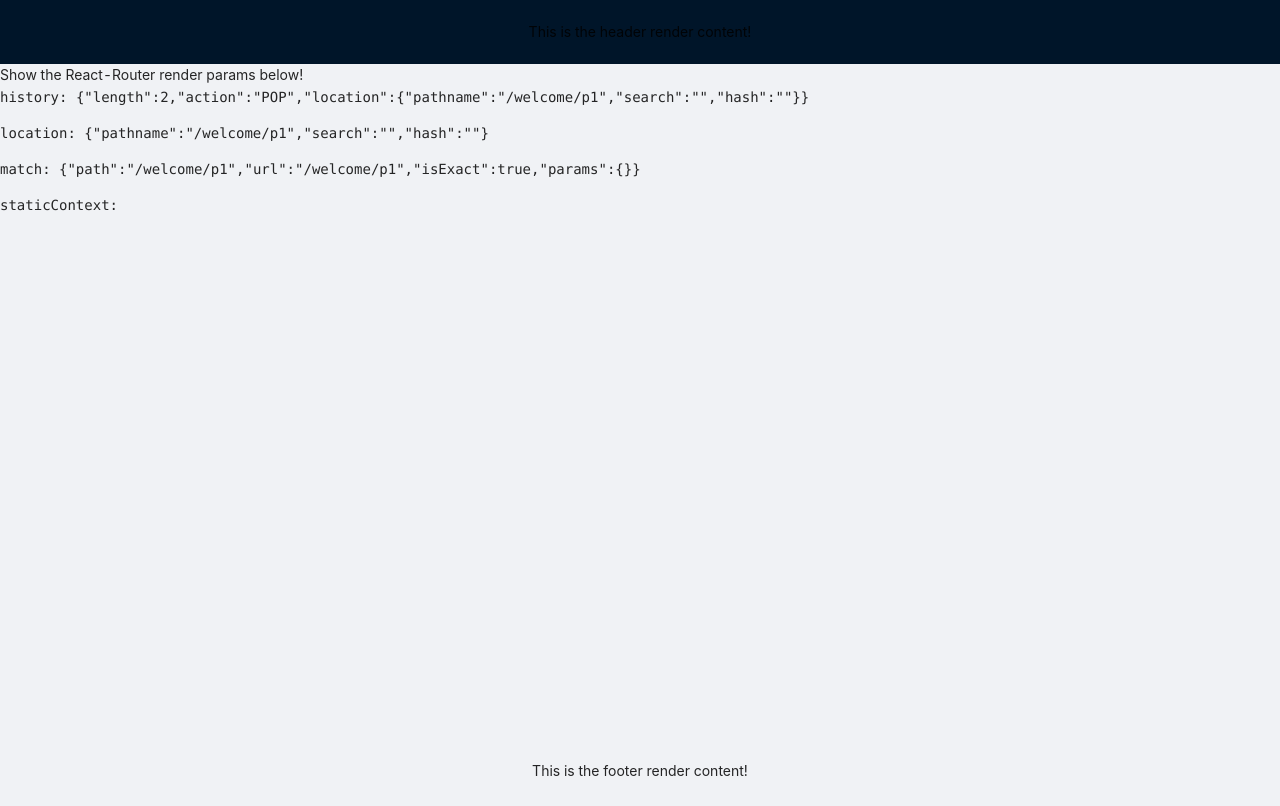
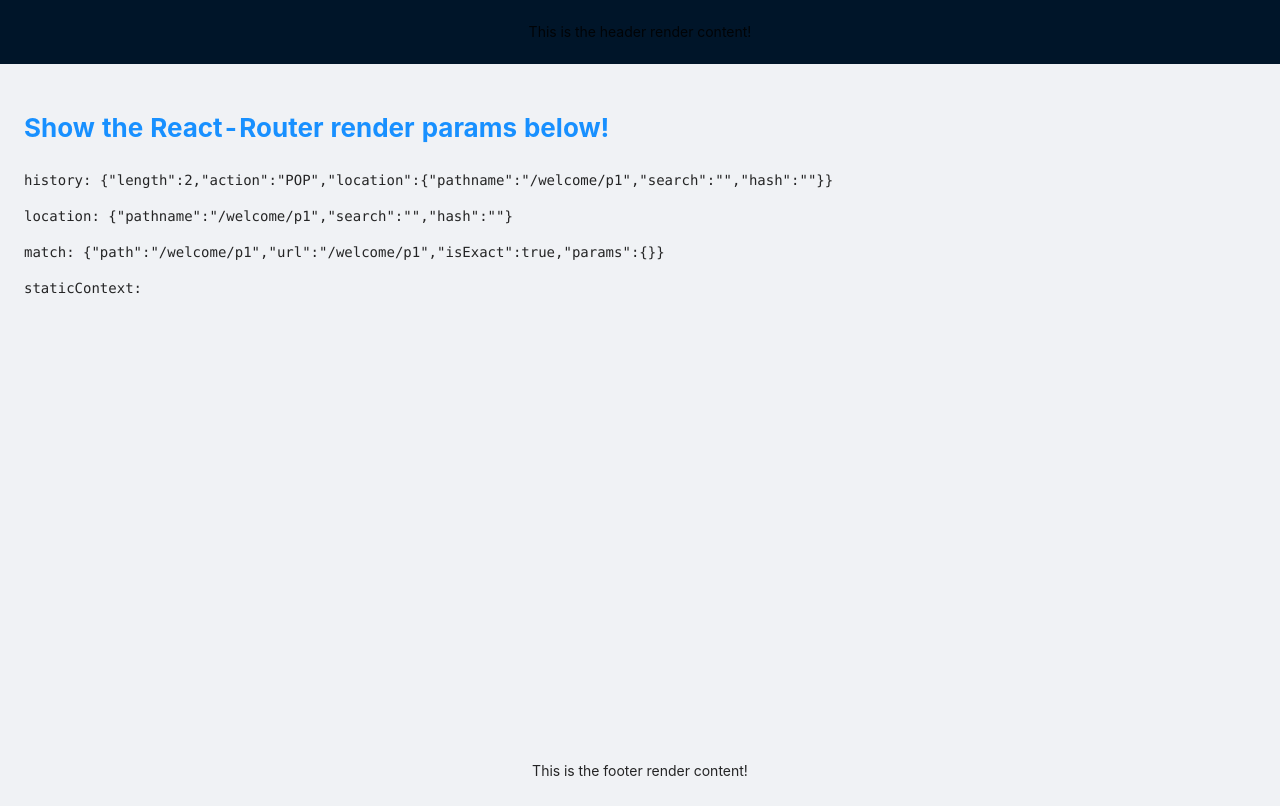
Before and after one commit to Y-lonelY/fe-template, a React (Create React App) app: page /welcome/p1 in a window 1280 px wide. Built offline with nearby package versions, Linux system fonts and the light colour scheme.

Commit message:
improvement: panel display

```diff
--- a/src/pages/Welcome.tsx
+++ b/src/pages/Welcome.tsx
@@ -17,7 +17,7 @@ const Welcome = (): React.ReactNode => {
             history.push('/welcome/p1')
           }}
         >
-          P1
+          Router
         </Button>
         <Button
           type="primary"
--- a/src/pages/panel/CompOne.tsx
+++ b/src/pages/panel/CompOne.tsx
@@ -1,9 +1,12 @@
 import React from 'react'
+import style from './style.module.less'
 
 export default (props: any): React.ReactNode => {
   return (
-    <>
-      <div>Show the React-Router render params below!</div>
+    <div className={style.main}>
+      <div className={style.mainTitle}>
+        Show the React-Router render params below!
+      </div>
       <div>
         {Object.entries(props).map((item) => {
           const [key, value] = item
@@ -15,6 +18,6 @@ export default (props: any): React.ReactNode => {
           )
         })}
       </div>
-    </>
+    </div>
   )
 }
--- /dev/null
+++ b/src/pages/panel/style.module.less
@@ -0,0 +1,12 @@
+@import '~antd/es/style/themes/default.less';
+
+.main {
+  padding: @padding-lg;
+}
+
+.mainTitle {
+  color: @primary-color;
+  padding: 20px 0;
+  font-size: 26px;
+  font-weight: bold;
+}
```
